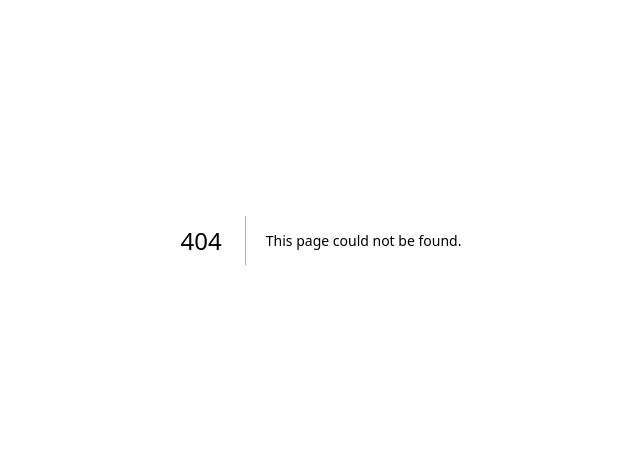
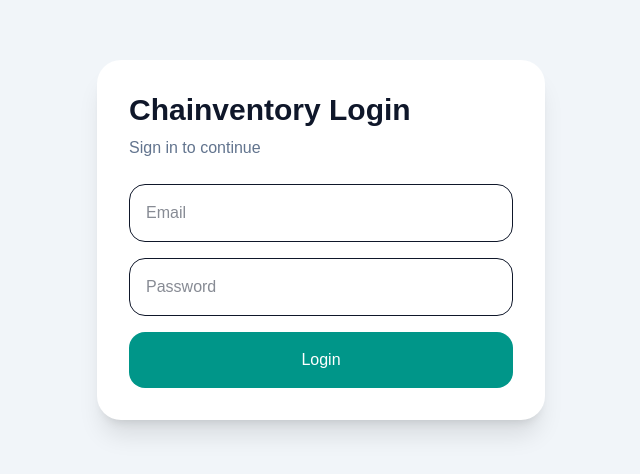
Before and after one commit to SethAlmazan/silent-index, a Next.js app: page /auth/login in a window 1280 px wide. Before the commit this address had no page. Shown: the part 160-634 px from the top of the page, without its empty margins (319-959 px from the left). Built offline with nearby package versions, Linux system fonts and the light colour scheme.

Commit message:
Add login page and auth actions

```diff
--- /dev/null
+++ b/app/auth/action.ts
@@ -0,0 +1,61 @@
+"use server";
+
+import { revalidatePath } from "next/cache";
+import { redirect } from "next/navigation";
+import { createClient } from "@/lib/supabase/server";
+
+export async function login(formData: FormData) {
+  const supabase = await createClient();
+
+  const email = String(formData.get("email") ?? "");
+  const password = String(formData.get("password") ?? "");
+
+  const { error } = await supabase.auth.signInWithPassword({
+    email,
+    password,
+  });
+
+  if (error) {
+    redirect(`/login?error=${encodeURIComponent(error.message)}`);
+  }
+
+  revalidatePath("/", "layout");
+  redirect("/");
+}
+
+export async function signup(formData: FormData) {
+  const supabase = await createClient();
+
+  const email = String(formData.get("email") ?? "");
+  const password = String(formData.get("password") ?? "");
+  const confirmPassword = String(formData.get("confirmPassword") ?? "");
+
+  if (password !== confirmPassword) {
+    redirect(`/register?error=${encodeURIComponent("Passwords do not match")}`);
+  }
+
+  const { error } = await supabase.auth.signUp({
+    email,
+    password,
+  });
+
+  if (error) {
+    redirect(`/register?error=${encodeURIComponent(error.message)}`);
+  }
+
+  revalidatePath("/", "layout");
+  redirect(
+    `/login?message=${encodeURIComponent(
+      "Account created successfully. You may now log in."
+    )}`
+  );
+}
+
+export async function logout() {
+  const supabase = await createClient();
+
+  await supabase.auth.signOut();
+
+  revalidatePath("/", "layout");
+  redirect("/login");
+}
--- /dev/null
+++ b/app/auth/login/page.tsx
@@ -0,0 +1,40 @@
+import { login } from "../action";
+
+export default function LoginPage() {
+  return (
+    <div className="flex min-h-screen items-center justify-center bg-slate-100">
+      <div className="w-full max-w-md rounded-3xl bg-white p-8 shadow-xl">
+        <h1 className="mb-2 text-3xl font-bold">Chainventory Login</h1>
+
+        <p className="mb-6 text-slate-500">
+          Sign in to continue
+        </p>
+
+        <form action={login} className="space-y-4">
+          <input
+            name="email"
+            type="email"
+            placeholder="Email"
+            className="w-full rounded-2xl border p-4"
+            required
+          />
+
+          <input
+            name="password"
+            type="password"
+            placeholder="Password"
+            className="w-full rounded-2xl border p-4"
+            required
+          />
+
+          <button
+            type="submit"
+            className="w-full rounded-2xl bg-teal-600 p-4 font-semibold text-white"
+          >
+            Login
+          </button>
+        </form>
+      </div>
+    </div>
+  );
+}
```
